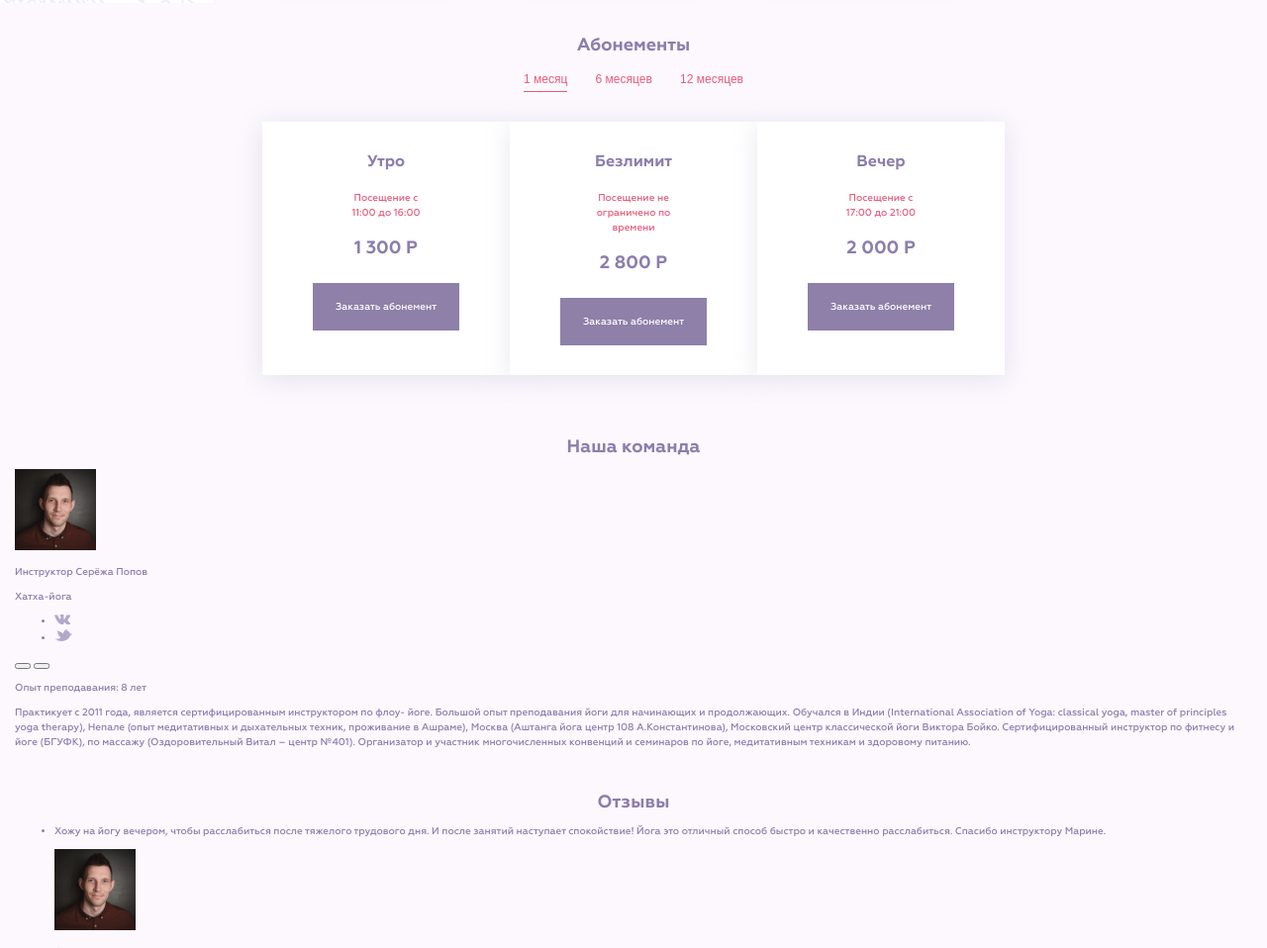
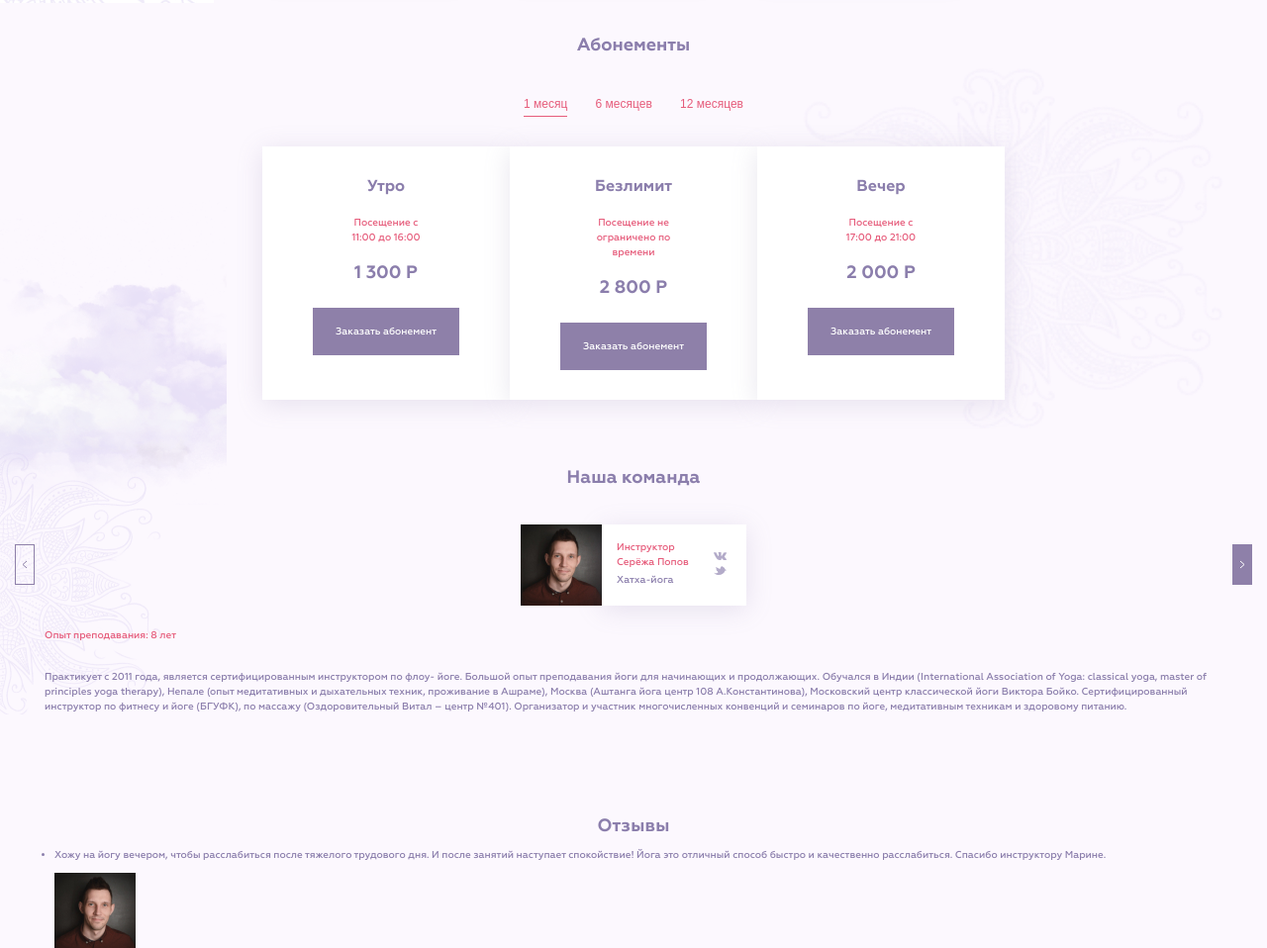
Before and after one commit to ViZuVi/Yoga-project, a website: page source/index.html in a window 1280 px wide. Shown: the part 768-1726 px from the top of the page at 99% size. Drawn offline with nearby package versions, Linux system fonts and the light colour scheme; files that its build step writes are made by us from their sources.

Commit message:
style for team is done

```diff
--- a/source/index.html
+++ b/source/index.html
@@ -103,10 +103,14 @@
       </section>
       <section class="team page__section-container">
         <h2 class="team__title page__title">Наша команда</h2>
+        <div class="team__btn-wtapper">
           <div class="team-card">
             <img class="team-card__img" src="img/team-popov.jpg" alt="popov-photo">
-          <p class="team-card__member-name">Инструктор Серёжа Попов</p>
-          <p class="team-card__course">Хатха-йога</p>
+            <div class="team__card-box">
+              <p>
+                <span class="team-card__member-name">Инструктор Серёжа Попов</span>
+                <span class="team-card__course">Хатха-йога</span>
+              </p>
               <ul class="team-card__social-list">
                 <li class="team-card__social-item">
                   <a href="" class="team-card__social-vk">
@@ -120,8 +124,18 @@
                 </li>
               </ul>
             </div>
-        <button class="team__prev-btn prev-btn" type="button"></button>
-        <button class="team__next-btn next-btn" type="button"></button>
+          </div>
+          <button class="team__btn team__btn--prev" type="button">
+            <svg width="6" height="9" viewBox="0 0 6 9" fill="none">
+              <path d="M5 8L1 4.5L5 1" stroke="#8E80A9"/>
+              </svg>
+          </button>
+          <button class="team__btn team__btn--next team__btn--active" type="button">
+            <svg width="6" height="9" viewBox="0 0 6 9" fill="none">
+              <path d="M1 1L5 4.5L1 8" stroke="white"/>
+              </svg>
+          </button>
+        </div>
         <div class="team__member-about">
           <p class="team__member-experiance">Опыт преподавания: 8 лет</p>
           <p class="team__member-description">Практикует с 2011 года, является сертифицированным инструктором по флоу- йоге. Большой опыт преподавания йоги для начинающих и продолжающих.
--- a/source/sass/blocks/subscription.scss
+++ b/source/sass/blocks/subscription.scss
@@ -1,3 +1,16 @@
+.subscription {
+  background-image: url("../../img/subscription-bcg.png"),
+                    url("../../img/subscription-under-bcg.png");
+  background-repeat: no-repeat;
+  background-position: 0 126px, right bottom;
+  background-size: contain;
+  padding-bottom: 76px;
+}
+
+.subscription__title {
+  margin-bottom: 40px;
+}
+
 .subscription__months-list {
   @include list-reset;
   margin: 0 auto 30px;
--- /dev/null
+++ b/source/sass/blocks/team-card.scss
@@ -0,0 +1,36 @@
+.team-card {
+  order: 2;
+  display: flex;
+  justify-content: space-between;
+  width: 228px;
+  height: 82px;
+  margin: 0 auto;
+  background-color: #FFFFFF;
+}
+
+.team__card-box {
+  box-shadow: 0 4px 25px 0 rgba(142, 128, 169, 0.2);
+  display: flex;
+  justify-content: space-between;
+  align-items: center;
+}
+
+.team-card p {
+  display: flex;
+  flex-direction: column;
+  margin-left: 15px;
+}
+
+.team-card__member-name {
+  line-height: 15px;
+  color: #E65C7B;
+}
+
+.team-card__course {
+  line-height: 20px;
+}
+
+.team-card__social-list {
+  @include list-reset;
+  margin-right: 20px;
+}
--- /dev/null
+++ b/source/sass/blocks/team.scss
@@ -0,0 +1,44 @@
+.team {
+  background-image: url("../../img/team-bcg.png");
+  background-repeat: no-repeat;
+  margin-top: -70px;
+  margin-bottom: 70px;
+}
+
+.team__title {
+  margin-bottom: 40px;
+}
+
+.team__btn-wtapper {
+  display: flex;
+  align-items: center;
+}
+
+.team__btn {
+  padding: 12px 6px;
+  background-color: transparent;
+  border: 1px solid #8E80A9;
+
+  &--prev {
+    order: 1;
+  }
+
+  &--next {
+    order: 3;
+  }
+
+  &--active {
+    background-color: #8E80A9;
+  }
+}
+
+.team__member-about {
+  margin: 0 30px;
+}
+
+.team__member-experiance {
+  line-height: 20px;
+  color: #E65C7B;
+  margin-top: 20px;
+  margin-bottom: 25px;
+}
--- a/source/sass/style.scss
+++ b/source/sass/style.scss
@@ -6,3 +6,5 @@
 @import "blocks/header.scss";
 @import "blocks/courses.scss";
 @import "blocks/subscription.scss";
+@import "blocks/team.scss";
+@import "blocks/team-card.scss";
```
Also changed, not shown: source/img/subscription-bcg-mobile.jpg (deleted), source/img/subscription-bcg.png (added), source/img/subscription-under-bcg-mobile.jpg (deleted), source/img/subscription-under-bcg.png (added), source/img/team-bcg-mobile.jpg (deleted), source/img/team-bcg.png (added). Lines whose indentation alone changed are shown as unchanged.
